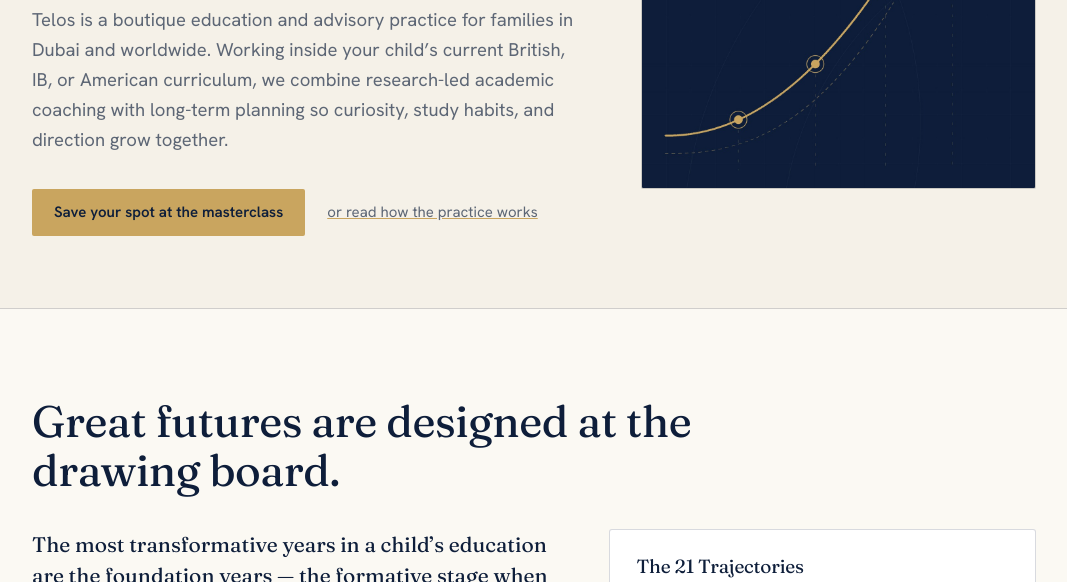
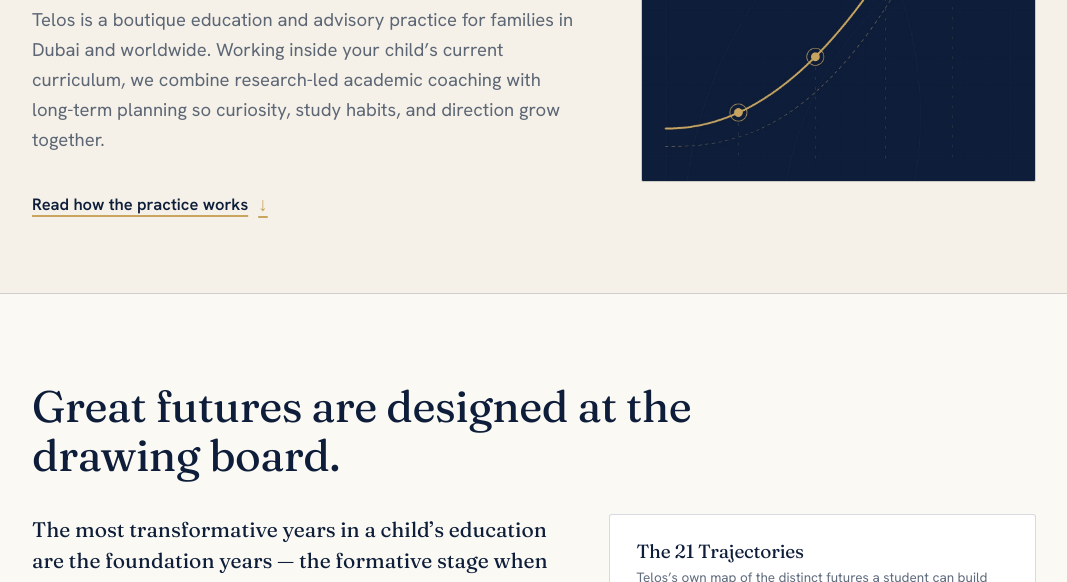
Before and after one commit to telosfy/telos-website, a plain HTML site: page index.html in a window 1280 px wide. Shown: the part 518-1100 px from the top of the page, without its empty margins (106-1173 px from the left). Drawn offline with Linux system fonts and the light colour scheme.

Commit message:
Hero: curriculum line generalized; CTA row replaced by 'Read how the practice works' link with down arrow
Co-Authored-By: Claude Fable 5 <noreply@anthropic.com>
Claude-Session: https://claude.ai/code/session_01FnQcjzJ8Q5yhubcvJbDdg6

```diff
--- a/index.html
+++ b/index.html
@@ -81,8 +81,9 @@
   .hero .eyebrow{font-family:var(--sans);font-size:12.5px;font-weight:600;letter-spacing:.18em;text-transform:uppercase;color:var(--gold);margin-bottom:16px}
   .hero h1{font-size:clamp(40px,5.4vw,66px)}
   .hero .lead{margin-top:24px;font-size:18.5px;color:var(--muted);line-height:1.62}
-  .hero .cta-row{margin-top:34px;display:flex;align-items:center;gap:22px;flex-wrap:wrap}
-  .hero .cta-row .quiet{font-size:15px;color:var(--muted);text-decoration-color:var(--gold)}
+  .hero .cta-row{margin-top:34px}
+  .hero .read-link{display:inline-flex;align-items:center;gap:10px;font-size:16.5px;font-weight:600;color:var(--navy);text-decoration:underline;text-decoration-color:var(--gold);text-decoration-thickness:2px;text-underline-offset:5px}
+  .hero .read-link .dn{font-weight:400;font-size:19px;color:var(--gold);text-decoration:none}
 
   .hero-photo .photo-frame{aspect-ratio:4/5;border:1px solid var(--line);border-radius:2px;overflow:hidden;background:var(--ivory-2)}
   .hero-photo img{width:100%;height:100%;object-fit:cover;display:block}
@@ -230,10 +231,9 @@
     <div>
       <p class="eyebrow">The architecture of each child</p>
       <h1>Thoughtful academic planning, starting at age eight.</h1>
-      <p class="lead">Telos is a boutique education and advisory practice for families in Dubai and worldwide. Working inside your child’s current British, IB, or American curriculum, we combine research-led academic coaching with long-term planning so curiosity, study habits, and direction grow together.</p>
+      <p class="lead">Telos is a boutique education and advisory practice for families in Dubai and worldwide. Working inside your child’s current curriculum, we combine research-led academic coaching with long-term planning so curiosity, study habits, and direction grow together.</p>
       <div class="cta-row">
-        <a class="btn" href="https://telos-foundationyears.systeme.io/telosmasterclass" target="_blank" rel="noopener">Save your spot at the masterclass</a>
-        <a class="quiet" href="#practice">or read how the practice works</a>
+        <a class="read-link" href="#practice">Read how the practice works <span class="dn" aria-hidden="true">↓</span></a>
       </div>
     </div>
     <div class="hero-photo">
```
